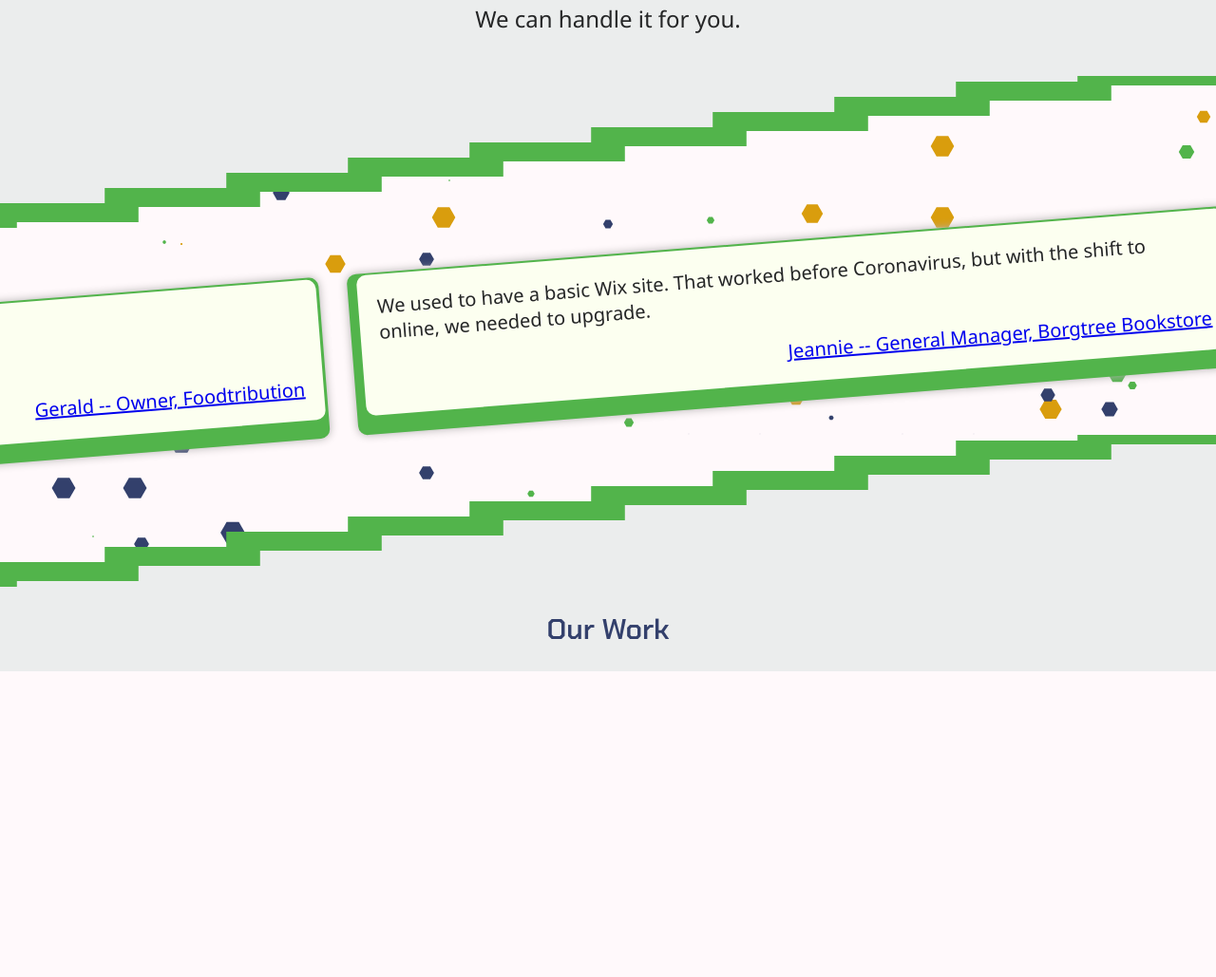
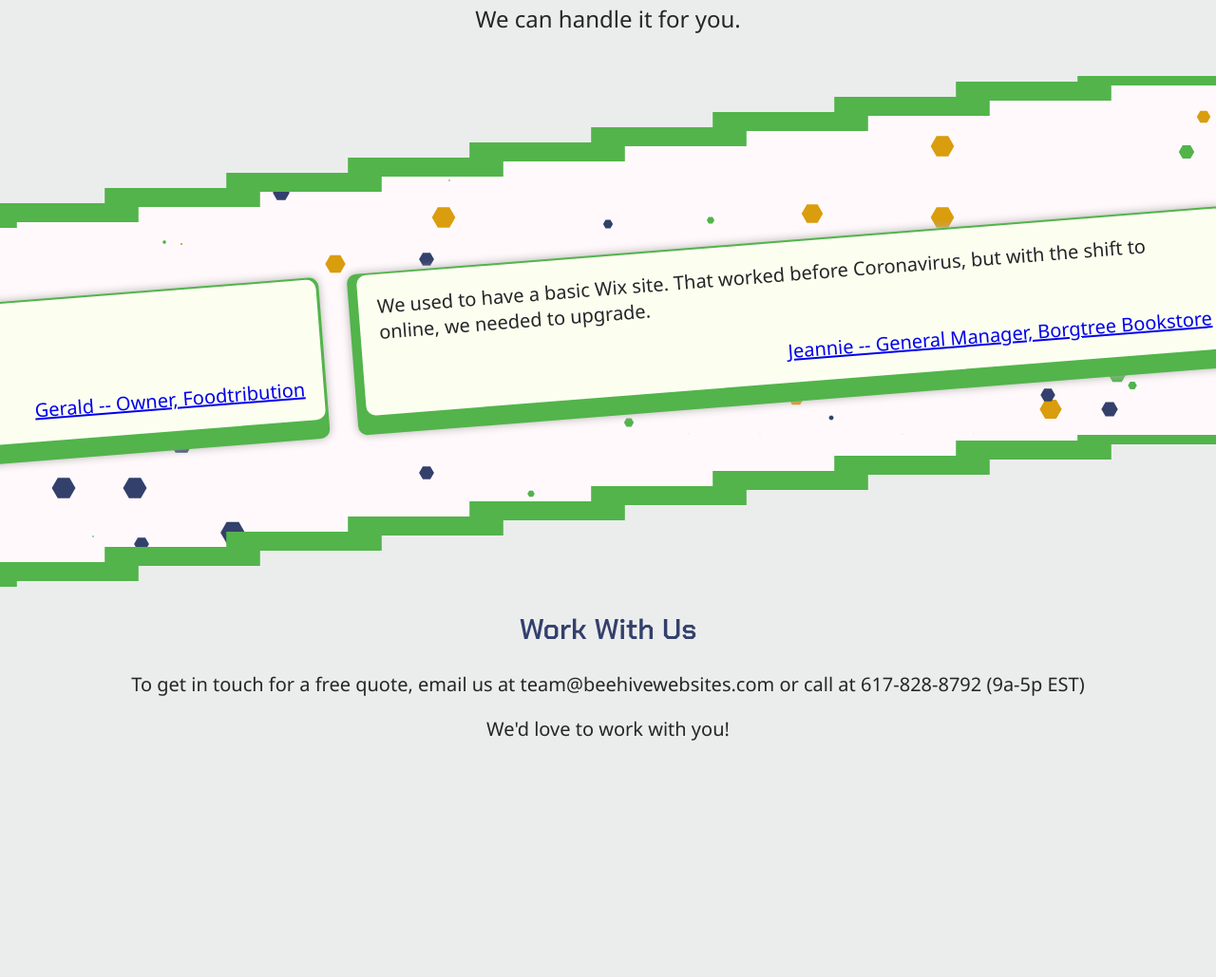
Before and after one commit to chlohal/econ-final, a plain HTML site: page index.html in a window 1280 px wide. Shown: the part 1014-2043 px from the top of the page at 95% size. Before the commit the page ends 1721 px from the top, so only its background shows below. Drawn offline with Linux system fonts and the light colour scheme.

Commit message:
ughh ready yeah sure boop

```diff
--- a/index.html
+++ b/index.html
@@ -160,8 +160,11 @@
             </path>
         </svg>
     </div>
-    <section id="case-studies">
-        <h2>Our Work</h2>
+    <section id="case-studies" style="text-align: center;">
+        <h2>Work With Us</h2>
+        <p>To get in touch for a free quote, email us at team@beehivewebsites.com or call at 617-828-8792 (9a-5p EST)</p>
+        <p>We'd love to work with you!</p>
+        <div style="height:20ch"></div>
     </section>
 </body>
 
```
